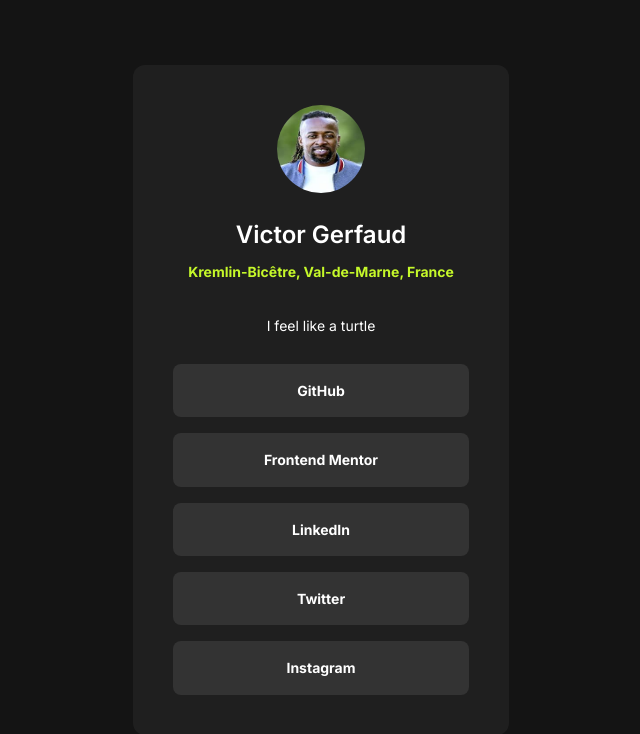
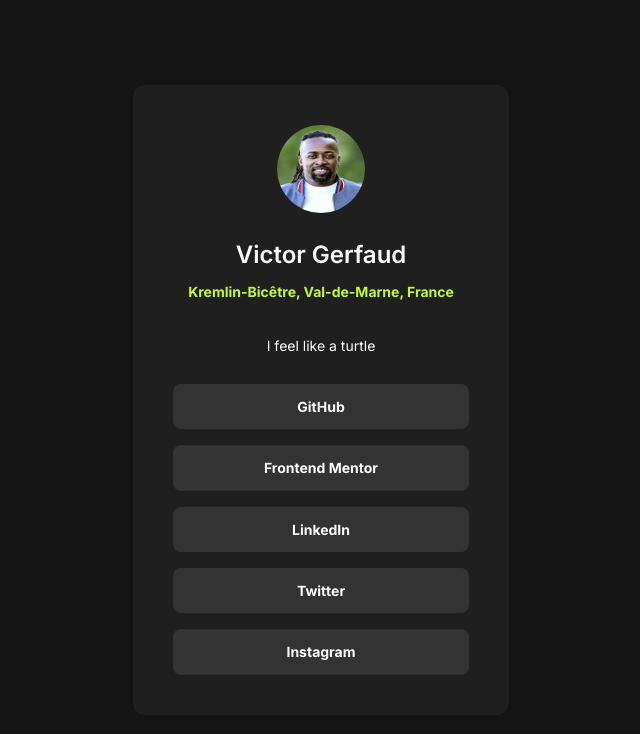
Before and after one commit to JamesLaviron/social-links-profile-main, a Vue app: page / in a window 1280 px wide. Shown: the top 734 px of the page, without its empty margins (319-959 px from the left). Built offline with nearby package versions, Linux system fonts and the light colour scheme.

Commit message:
Change button padding`s

```diff
--- a/src/components/NetworkLink.vue
+++ b/src/components/NetworkLink.vue
@@ -20,7 +20,7 @@
 .network-link {
   color: white;
   border-radius: 0.8rem;
-  padding: var(--spacing-150);
+  padding: var(--spacing-100) var(--spacing-150);
   background-color: var(--color-grey-700);
   text-decoration-line: none;
 }
```
Also changed, not shown: 7 other files (tests, documents, lock files or other folders).
